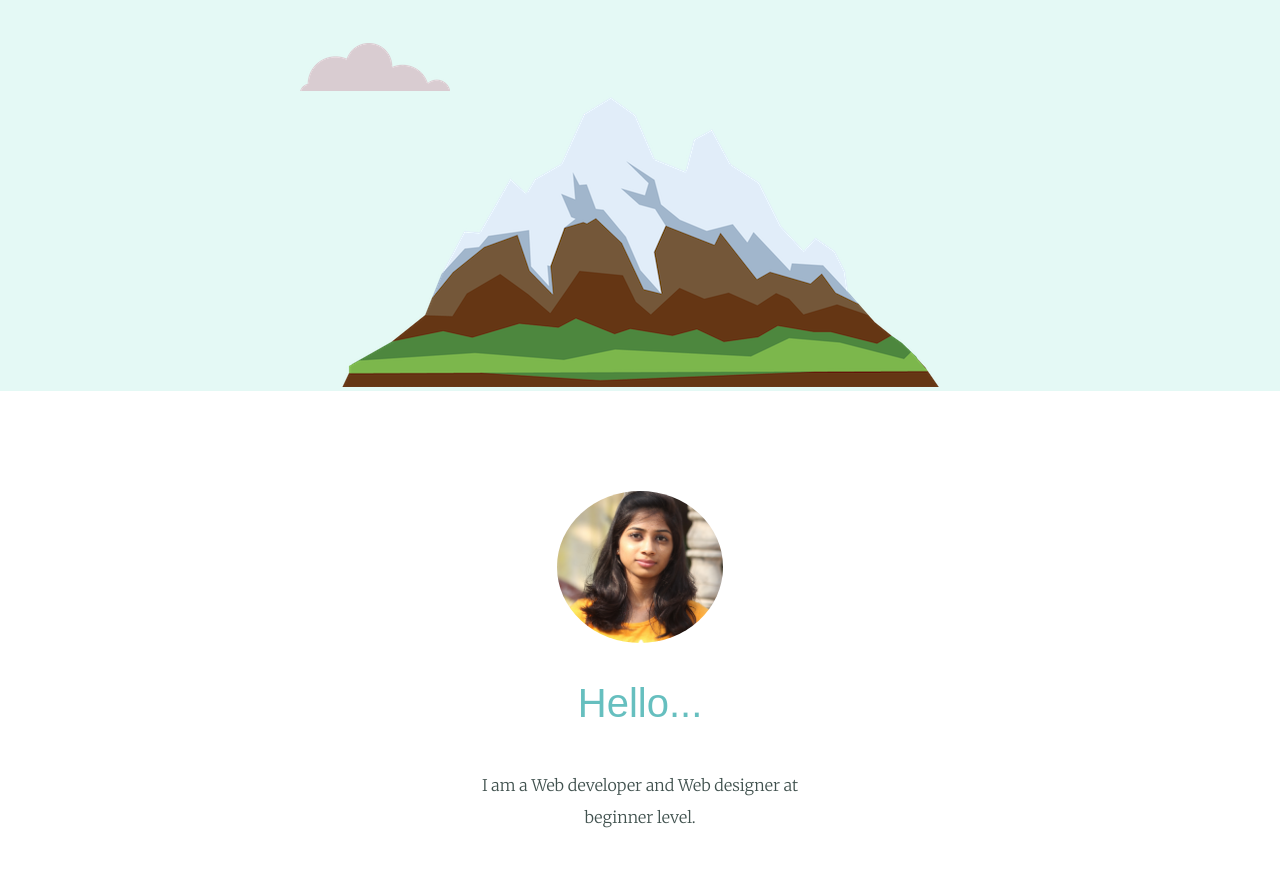
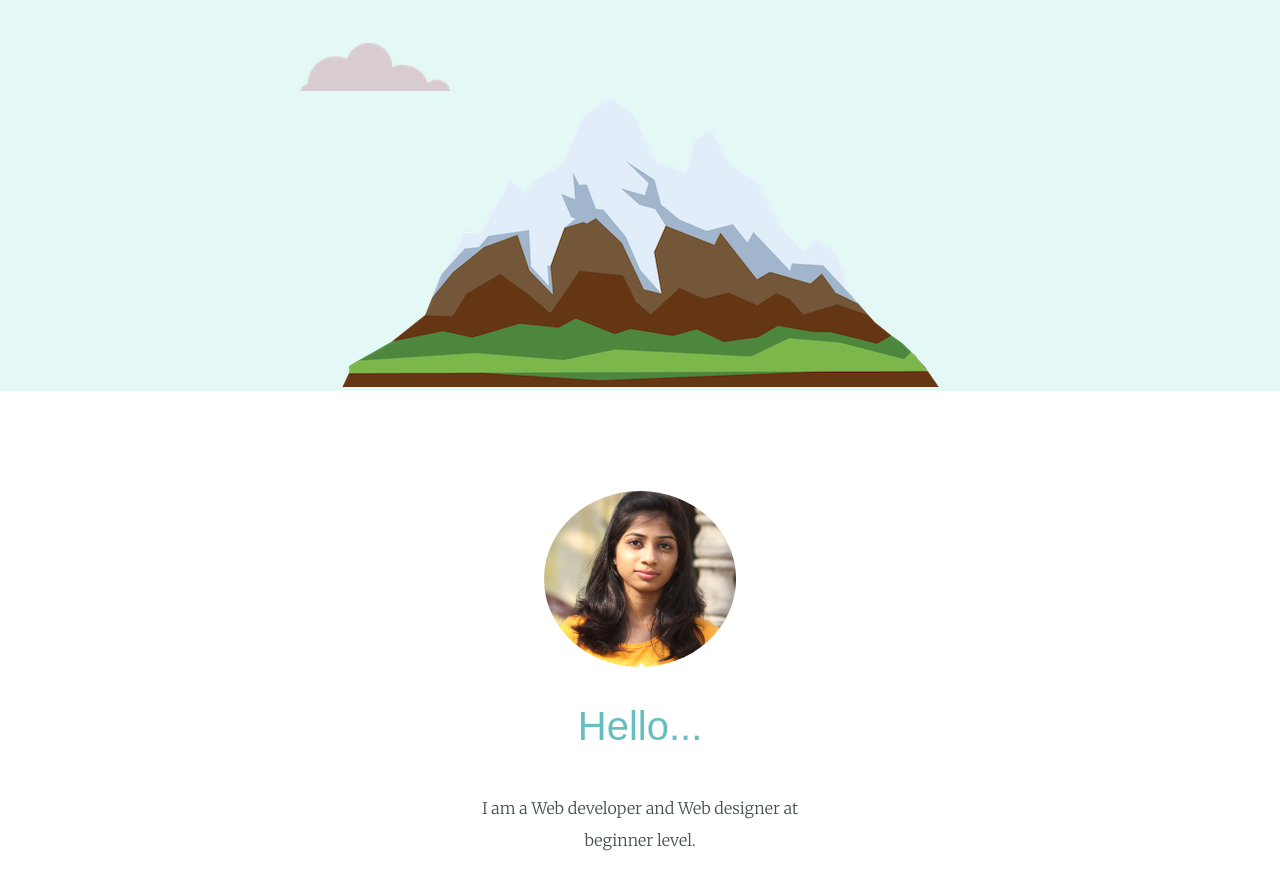
Before and after one commit to jyoti221996/My-Site, a plain HTML site: page index.html in a window 1280 px wide. Shown: the part 421-1300 px from the top of the page. Drawn offline with Linux system fonts and the light colour scheme; a web font is replaced by a local one.

Commit message:
Change photo size

```diff
--- a/css/styles.css
+++ b/css/styles.css
@@ -77,7 +77,7 @@ hr{
 
 .photo-crop{
   border-radius: 50%;
-  width:13%;
+  width:15%;
 }
 
 
```
